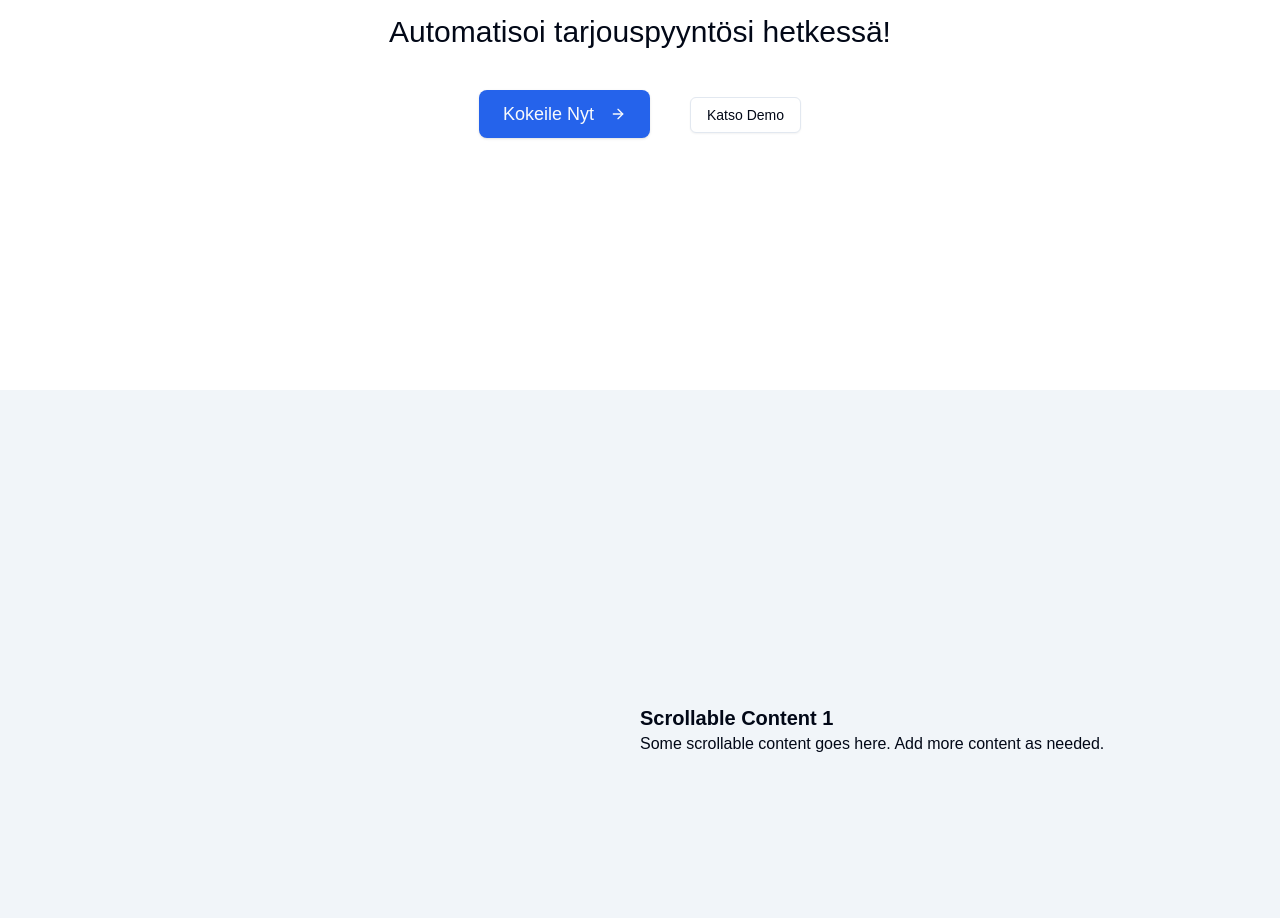
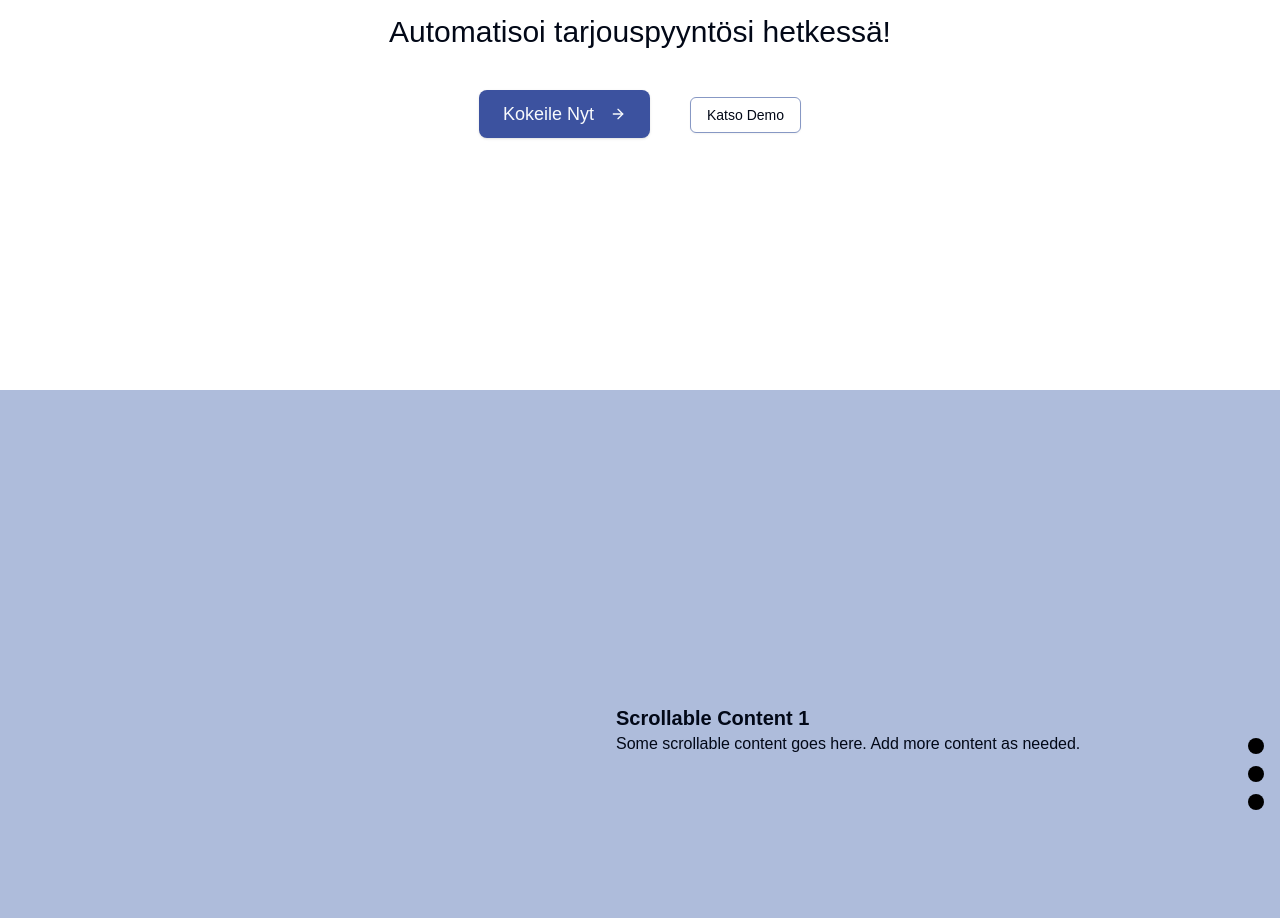
Before and after one commit to strengv1/pionblanc, a Next.js app in the folder homepage/: page / in a window 1280 px wide. Shown: the part 394-1312 px from the top of the page. Built offline with nearby package versions, Linux system fonts and the light colour scheme; no server answers.

Commit message:
värimaailmaa ha navibubblei

```diff
--- a/homepage/src/app/Header.tsx
+++ b/homepage/src/app/Header.tsx
@@ -6,7 +6,7 @@ export default function Header() {
   const t = useTranslations('Header');
 
   return (
-    <header className="p-4 lg:px-6 h-14 flex fixed w-full items-center bg-muted text-foreground shadow-lg opacity-95 z-10 top-0">
+    <header className="p-4 lg:px-6 h-14 flex fixed w-full items-center bg-border text-foreground shadow-lg opacity-95 z-10 top-0">
       <Link className="flex items-center justify-center" href="/">
         <img src="/pawn.svg" alt="Logo" className="h-7 w-7 md:h-7 md:w-7 lg:h-8 lg:w-8" />
         <span className="ml-2 text-lg md:text-xl lg:text-2xl font-bold">Pion Blanc</span>
--- a/homepage/src/app/_components/DemoSection.tsx
+++ b/homepage/src/app/_components/DemoSection.tsx
@@ -155,6 +155,16 @@ export default function DemoSection() {
             <p>Additional content to scroll. You can add images, text, etc.</p>
           </div>
         </div>
+
+        {/* Navigation bubbles */}
+        <div>
+          <div className="mt-48 lg:mt-96 lg:mb-72 sticky top-1/2 transform -translate-y-1/2 flex flex-col gap-3">
+            <div className={`bg-black w-4 h-4 mx-4 rounded-full`} />
+            <div className={`bg-black w-4 h-4 mx-4 rounded-full`} />
+            <div className={`bg-black w-4 h-4 mx-4 rounded-full`} />
+          </div>
+        </div>
+
       </div>
     </section>
   );
--- a/homepage/src/app/_components/VideoPlayer.tsx
+++ b/homepage/src/app/_components/VideoPlayer.tsx
@@ -25,7 +25,7 @@ const VideoPlayer: React.FC<VideoPlayerProps> = ({
 }) => {
   return (
     <div
-      className={`relative ${className} pointer-events-none`}
+      className={`relative ${className} md:hover:scale-125 md:hover:translate-x-10 lg:hover:translate-x-20 rounded-xl transition-all`}
       style={{ width, height }}
     >
       <video
@@ -35,7 +35,7 @@ const VideoPlayer: React.FC<VideoPlayerProps> = ({
         loop={loop}
         muted={muted}
         style={{ width: "100%", height: "100%" }}
-        className="rounded-xl"
+        className="rounded-xl pointer-events-none"
       >
         <source src={src} type={type} />
         Your browser does not support the video tag.
--- a/homepage/src/app/globals.css
+++ b/homepage/src/app/globals.css
@@ -5,6 +5,36 @@
 body {
   font-family: Arial, Helvetica, sans-serif;
 }
+
+/*
+  Dark / Moss Greens: hsl(121, 37%, 27%) hsl(85, 40%, 56%)
+  Dark charcoal & bright yellow: hsl(210, 33%, 9%) hsl(54, 99%, 54%)
+  Dark blue & light blue: (220, 100%, 21%), (218, 89%, 89%)
+  Baby blue? : (219, 64%, 72%)
+
+
+  "Metallic chic"
+    primary: #3D52A0, hsl(227, 45%, 43%)
+    secondary: #7091E6, hsl(223, 70%, 67%)
+    muted/bg: #8697C4, hsl(224, 34%, 65%)
+    lighter muted: #ADBBDA, hsl(221, 38%, 77%)
+    accent: #EDE8F5, hsl(263, 39%, 94%)
+
+  "Deep Vintage Mood"
+    primary: #244855, hsl, (196, 40%, 24%)
+    secondary: #E64833, hsl(7, 78%, 55%)
+    muted/bg: #874F41, hsl(12, 35%, 39%)
+    lighter muted: #90AEAD, hsl(178, 16%, 62%)
+    accent: #FBE9D0, hsl(35, 84%, 90%)
+
+  "Cool and Collected"
+    primary: #003135
+    secondary: #024950
+    muted/bg: #964734
+    lighter muted: #AFDDE5
+    accent: #0FA4AF
+*/
+
 
 @layer base {
   :root {
@@ -14,19 +44,19 @@ body {
     --card-foreground: 222.2 84% 4.9%;
     --popover: 0 0% 100%;
     --popover-foreground: 222.2 84% 4.9%;
-    --primary: 221.2 83.2% 53.3%;
+    --primary: 227, 45%, 43%;
     --primary-foreground: 210 40% 98%;
-    --secondary: 210 40% 96.1%;
+    --secondary: 223, 70%, 67%;
     --secondary-foreground: 222.2 47.4% 11.2%;
-    --muted: 210 40% 96.1%;
+    --muted: 221, 38%, 77%;
     --muted-foreground: 215.4 16.3% 46.9%;
-    --accent: 210 40% 96.1%;
+    --accent: 263, 39%, 94%;
     --accent-foreground: 222.2 47.4% 11.2%;
     --destructive: 0 84.2% 60.2%;
     --destructive-foreground: 210 40% 98%;
-    --border: 214.3 31.8% 91.4%;
-    --input: 214.3 31.8% 91.4%;
-    --ring: 221.2 83.2% 53.3%;
+    --border: 224, 34%, 65%;
+    --input: 224, 34%, 65%;
+    --ring: 227, 45%, 43%;
     --radius: 0.5rem;
     --chart-1: 12 76% 61%;
     --chart-2: 173 58% 39%;
@@ -63,6 +93,66 @@ body {
   }
 }
 
+
+
+/* @layer base {
+  :root {
+    --background: 0 0% 100%;
+    --foreground: 240 10% 3.9%;
+    --card: 0 0% 100%;
+    --card-foreground: 240 10% 3.9%;
+    --popover: 0 0% 100%;
+    --popover-foreground: 240 10% 3.9%;
+    --primary: 145, 18%, 24%;
+    --primary-foreground: 355.7 100% 97.3%;
+    --secondary: 163, 24%, 94%;
+    --secondary-foreground: 240 5.9% 10%;
+    --muted: 163, 24%, 94%;
+    --muted-foreground: 240 3.8% 46.1%;
+    --accent: 163, 24%, 94%;
+    --accent-foreground: 240 5.9% 10%;
+    --destructive: 0 84.2% 60.2%;
+    --destructive-foreground: 0 0% 98%;
+    --border: 240 5.9% 90%;
+    --input: 240 5.9% 90%;
+    --ring: 145, 18%, 24%;
+    --radius: 0.5rem;
+    --chart-1: 12 76% 61%;
+    --chart-2: 173 58% 39%;
+    --chart-3: 197 37% 24%;
+    --chart-4: 43 74% 66%;
+    --chart-5: 27 87% 67%;
+  }
+
+  .dark {
+    --background: 20 14.3% 4.1%;
+    --foreground: 0 0% 95%;
+    --card: 24 9.8% 10%;
+    --card-foreground: 0 0% 95%;
+    --popover: 0 0% 9%;
+    --popover-foreground: 0 0% 95%;
+    --primary: 142.1 70.6% 45.3%;
+    --primary-foreground: 144.9 80.4% 10%;
+    --secondary: 240 3.7% 15.9%;
+    --secondary-foreground: 0 0% 98%;
+    --muted: 0 0% 15%;
+    --muted-foreground: 240 5% 64.9%;
+    --accent: 12 6.5% 15.1%;
+    --accent-foreground: 0 0% 98%;
+    --destructive: 0 62.8% 30.6%;
+    --destructive-foreground: 0 85.7% 97.3%;
+    --border: 240 3.7% 15.9%;
+    --input: 240 3.7% 15.9%;
+    --ring: 142.4 71.8% 29.2%;
+    --chart-1: 220 70% 50%;
+    --chart-2: 160 60% 45%;
+    --chart-3: 30 80% 55%;
+    --chart-4: 280 65% 60%;
+    --chart-5: 340 75% 55%;
+  }
+} */
+
+
 @layer base {
   * {
     @apply border-border;
--- a/homepage/src/app/page.tsx
+++ b/homepage/src/app/page.tsx
@@ -31,13 +31,13 @@ export default function LandingPage() {
           </div>
           <div className="space-x-10">
             <Link href="https://tarjousgeneraattori.vercel.app/" target="_blank">
-              <Button className="text-lg p-6 rounded-lg">
+              <Button variant="default" className="text-lg p-6 rounded-lg "> {/* hover:text-primary hover:bg-primary-foreground */}
                 {t("call_to_action")} <ArrowRight className="ml-2 h-4 w-4" />
               </Button>
             </Link>
 
             <Link href="/#demo">
-              <Button variant="outline" className="hover:bg-primary/5">
+              <Button variant="outline" className=""> {/* hover:bg-secondary hover:text-primary-foreground */}
                 {t("secondary_cta")}
               </Button>
             </Link>
```
